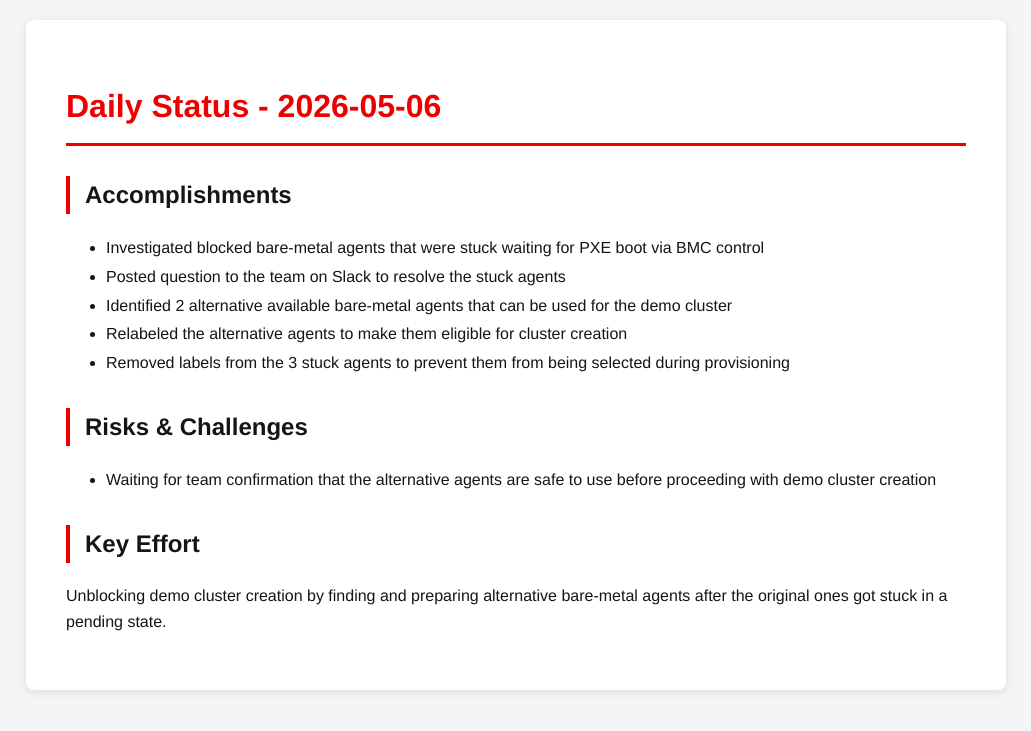
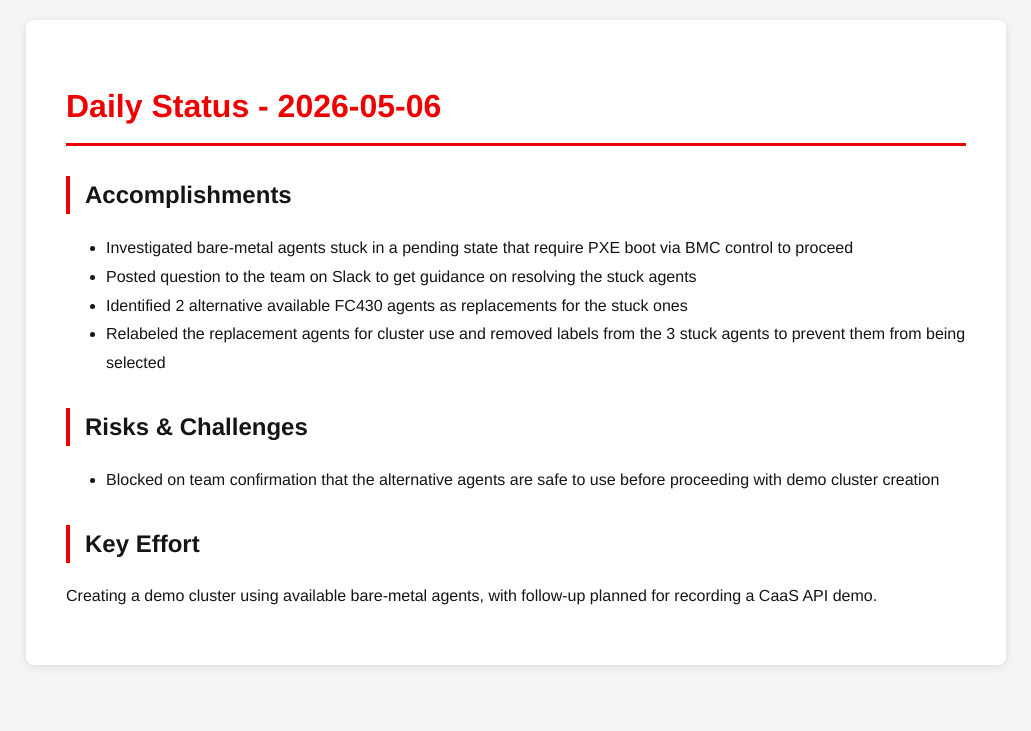
Before and after one commit to tzvatot/daily-status, a Jekyll site: the page built from 2026-05-06.md, in a window 1280 px wide. Shown: the top 731 px of the page, without its empty margins (124-1155 px from the left). Built offline with Jekyll 4.4.1, drawn with Linux system fonts in a browser that asks for light colours.

Commit message:
Daily status update - 2026-05-06

```diff
--- a/2026-05-06.md
+++ b/2026-05-06.md
@@ -7,14 +7,13 @@ date: 2026-05-06
 # Daily Status - 2026-05-06
 
 ## Accomplishments
-- Investigated blocked bare-metal agents that were stuck waiting for PXE boot via BMC control
-- Posted question to the team on Slack to resolve the stuck agents
-- Identified 2 alternative available bare-metal agents that can be used for the demo cluster
-- Relabeled the alternative agents to make them eligible for cluster creation
-- Removed labels from the 3 stuck agents to prevent them from being selected during provisioning
+- Investigated bare-metal agents stuck in a pending state that require PXE boot via BMC control to proceed
+- Posted question to the team on Slack to get guidance on resolving the stuck agents
+- Identified 2 alternative available FC430 agents as replacements for the stuck ones
+- Relabeled the replacement agents for cluster use and removed labels from the 3 stuck agents to prevent them from being selected
 
 ## Risks & Challenges
-- Waiting for team confirmation that the alternative agents are safe to use before proceeding with demo cluster creation
+- Blocked on team confirmation that the alternative agents are safe to use before proceeding with demo cluster creation
 
 ## Key Effort
-Unblocking demo cluster creation by finding and preparing alternative bare-metal agents after the original ones got stuck in a pending state.
+Creating a demo cluster using available bare-metal agents, with follow-up planned for recording a CaaS API demo.
```
